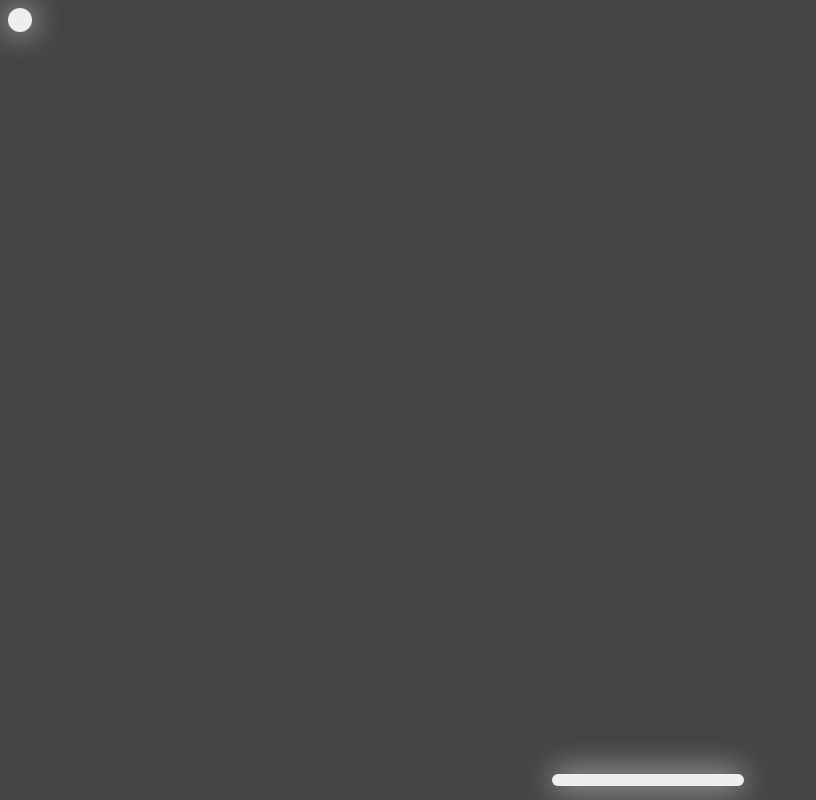
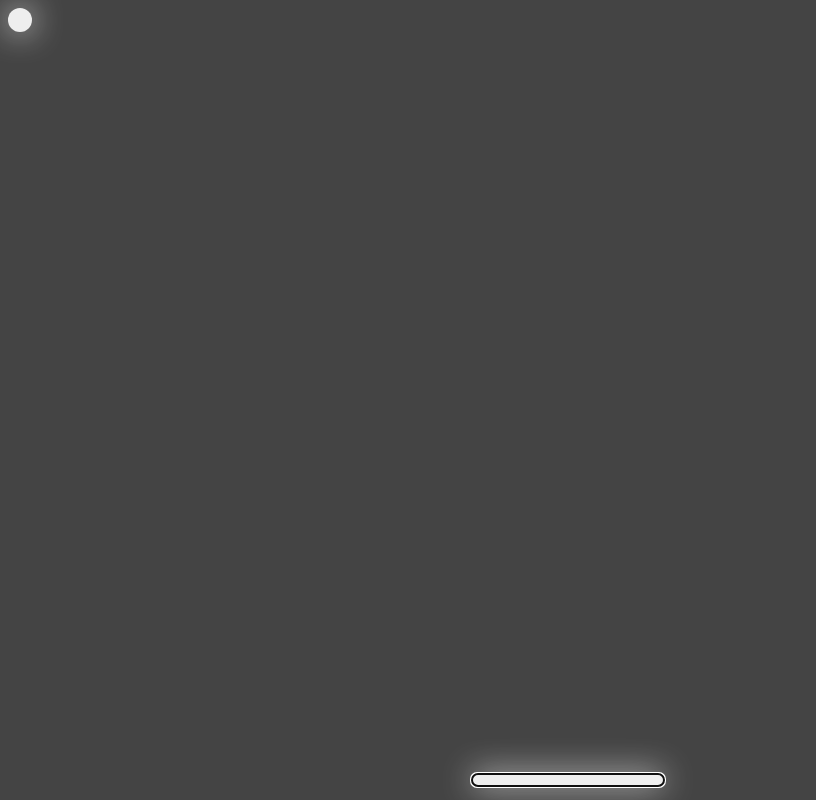
Before and after one commit to yashbaddi/PingPong, a website with bundled scripts: page index.html in a window 1280 px wide. Shown: the whole page, without its empty margins (0-816 px from the left). Built offline with nearby package versions, Linux system fonts and the light colour scheme.

Commit message:
CSS Changes

```diff
--- /dev/null
+++ b/Components/pingpongBall.js
@@ -0,0 +1 @@
+const ball = createDOMElement("div", ["ball"], [], {});
--- a/Components/pingpongBar.js
+++ b/Components/pingpongBar.js
@@ -1,5 +1,21 @@
-import { createDOMElement } from "../utils";
+import { createDOMElement } from "../utils.js";
 
-const bar = createDOMElement("div", ["bar"], [], {});
+export function pingpongBar(position = "bottom") {
+  const bar = createDOMElement("div", ["bar", "bar-" + position], [], {});
+  if (position == "bottom") {
+    bar.tabIndex = 0;
+    bar.autofocus = true;
+  }
 
-const ball = createDOMElement("div", ["ball"], [], {});
+  bar.addEventListener("keydown", (event) => {
+    if (event.key === "ArrowLeft") {
+      console.log(event.target.style);
+
+      //   event.target.style.left =
+      //     parseInt(event.target.style.left || 0) + 1 + "rem";
+    }
+    if (event.key === "ArrowRight") {
+    }
+  });
+  return bar;
+}
--- a/index.js
+++ b/index.js
@@ -1,8 +1,10 @@
+import { pingpongBar } from "./Components/pingpongBar.js";
 import { createDOMElement } from "./utils.js";
 
 const app = document.getElementById("app");
 
-const bar = createDOMElement("div", ["bar"], [], {});
+const bar = pingpongBar();
+// bar.focus();
 
 const ball = createDOMElement("div", ["ball"], [], {});
 
--- a/styles.css
+++ b/styles.css
@@ -25,10 +25,17 @@ body {
     border-radius: 0.5rem;
     box-shadow: 0rem 0rem 2rem var(--color-main);
     position: absolute;
-    left: 50%;
-    bottom: 1rem;
     transform: translate(-50%,-50%);
 
+}
+
+.bar-bottom{
+    left: 35rem;
+    bottom: 1rem;
+}
+.bar-top{
+    left: 50%;
+    top: 1rem;
 }
 
 .ball{
```
